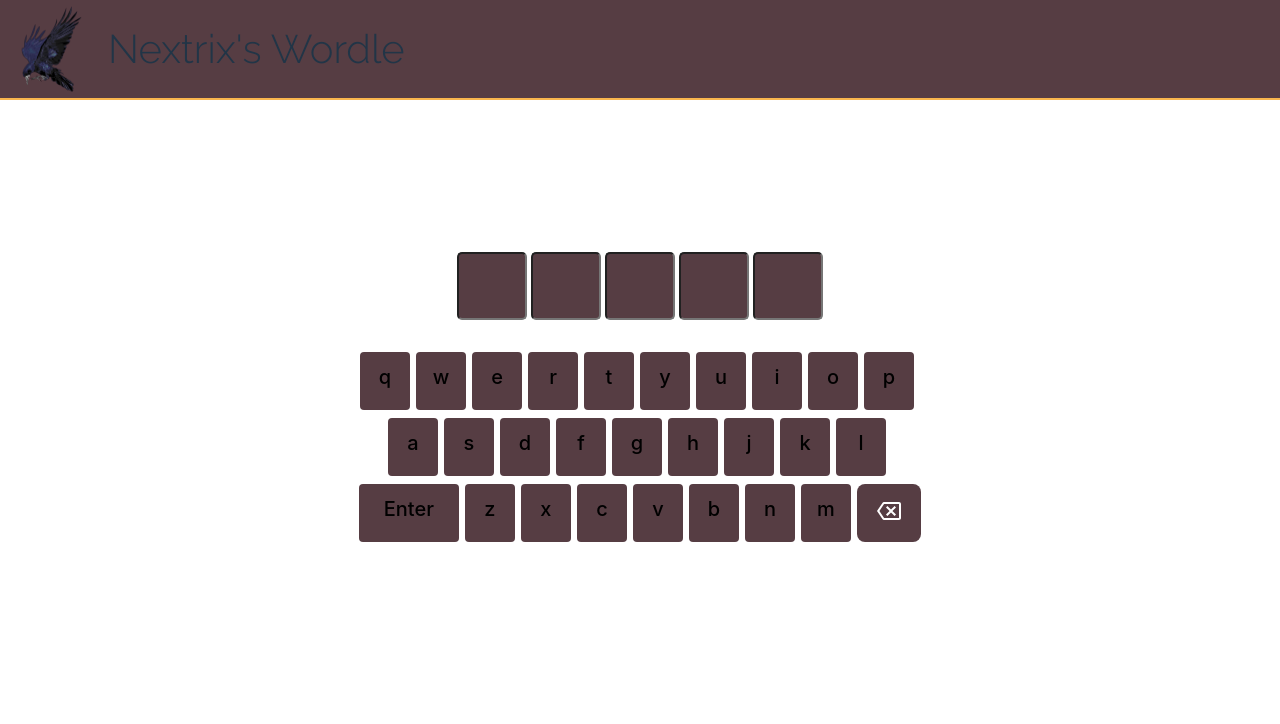
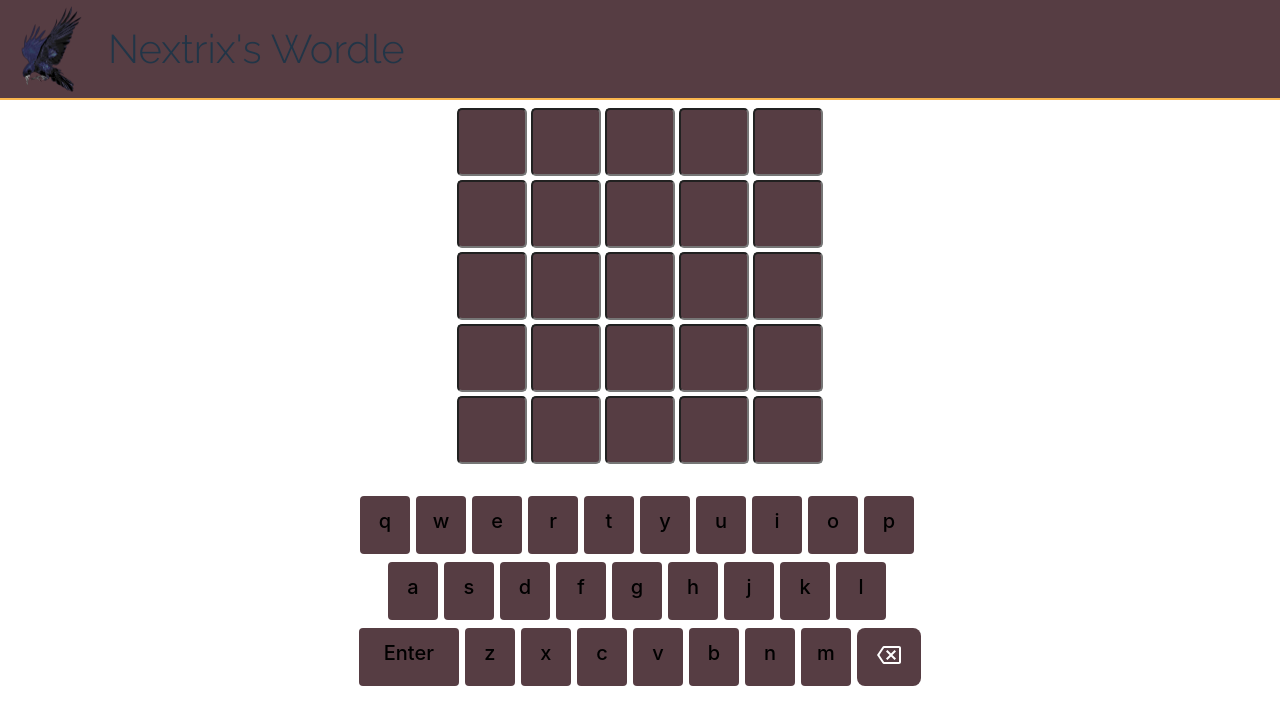
Before and after one commit to Nestrixx/wordle, a React (Vite) app: page / in a window 1280 px wide. Shown: the top 724 px of the page. Built offline with nearby package versions, Linux system fonts and the light colour scheme.

Commit message:
added back in all of the input boxes and added optional chaining to prevent accessing undefined values.

```diff
--- a/src/code/InputBoxes.tsx
+++ b/src/code/InputBoxes.tsx
@@ -5,47 +5,44 @@ type Props = {
 }
 
 const InputBoxes: React.FC<Props> = ({gameState}) => {
-  // const columns = 5;
-  // const inputsPerColumn = 5;
-  //refactor this to use loops to generate the rows.
 
   return (
     <div className="boxWrapper">
       <div className="column1">
-        <input className="letterBox" type="text" maxLength={1} value={gameState[0][0] || ''} readOnly />
-        <input className="letterBox" type="text" maxLength={1} value={gameState[0][1] || ''} readOnly />
-        <input className="letterBox" type="text" maxLength={1} value={gameState[0][2] || ''} readOnly />
-        <input className="letterBox" type="text" maxLength={1} value={gameState[0][3] || ''} readOnly />
-        <input className="letterBox" type="text" maxLength={1} value={gameState[0][4] || ''} readOnly />
+        <input className="letterBox" type="text" maxLength={1} value={ gameState[0]?.[0] || ''} readOnly />
+        <input className="letterBox" type="text" maxLength={1} value={ gameState[0]?.[1] || ''} readOnly />
+        <input className="letterBox" type="text" maxLength={1} value={ gameState[0]?.[2] || ''} readOnly />
+        <input className="letterBox" type="text" maxLength={1} value={ gameState[0]?.[3] || ''} readOnly />
+        <input className="letterBox" type="text" maxLength={1} value={ gameState[0]?.[4] || ''} readOnly />
       </div>
-      {/* <div className="column2">
-        <input className="letterBox" type="text" maxLength={1} value={currentGuess[0] || ''} readOnly />
-        <input className="letterBox" type="text" maxLength={1} value={currentGuess[1] || ''} readOnly />
-        <input className="letterBox" type="text" maxLength={1} value={currentGuess[2] || ''} readOnly />
-        <input className="letterBox" type="text" maxLength={1} value={currentGuess[3] || ''} readOnly />
-        <input className="letterBox" type="text" maxLength={1} value={currentGuess[4] || ''} readOnly />
+      <div className="column2">
+        <input className="letterBox" type="text" maxLength={1} value={ gameState[1]?.[0] || ''} readOnly />
+        <input className="letterBox" type="text" maxLength={1} value={ gameState[1]?.[1] || ''} readOnly />
+        <input className="letterBox" type="text" maxLength={1} value={ gameState[1]?.[2] || ''} readOnly />
+        <input className="letterBox" type="text" maxLength={1} value={ gameState[1]?.[3] || ''} readOnly />
+        <input className="letterBox" type="text" maxLength={1} value={ gameState[1]?.[4] || ''} readOnly />
       </div>
       <div className="column3">
-        <input className="letterBox" type="text" maxLength={1} value={currentGuess[0] || ''} readOnly />
-        <input className="letterBox" type="text" maxLength={1} value={currentGuess[1] || ''} readOnly />
-        <input className="letterBox" type="text" maxLength={1} value={currentGuess[2] || ''} readOnly />
-        <input className="letterBox" type="text" maxLength={1} value={currentGuess[3] || ''} readOnly />
-        <input className="letterBox" type="text" maxLength={1} value={currentGuess[4] || ''} readOnly />
+        <input className="letterBox" type="text" maxLength={1} value={ gameState[2]?.[0] || ''} readOnly />
+        <input className="letterBox" type="text" maxLength={1} value={ gameState[2]?.[1] || ''} readOnly />
+        <input className="letterBox" type="text" maxLength={1} value={ gameState[2]?.[2] || ''} readOnly />
+        <input className="letterBox" type="text" maxLength={1} value={ gameState[2]?.[3] || ''} readOnly />
+        <input className="letterBox" type="text" maxLength={1} value={ gameState[2]?.[4] || ''} readOnly />
       </div>
       <div className="column4">
-        <input className="letterBox" type="text" maxLength={1} value={currentGuess[0] || ''} readOnly />
-        <input className="letterBox" type="text" maxLength={1} value={currentGuess[1] || ''} readOnly />
-        <input className="letterBox" type="text" maxLength={1} value={currentGuess[2] || ''} readOnly />
-        <input className="letterBox" type="text" maxLength={1} value={currentGuess[3] || ''} readOnly />
-        <input className="letterBox" type="text" maxLength={1} value={currentGuess[4] || ''} readOnly />
+        <input className="letterBox" type="text" maxLength={1} value={ gameState[3]?.[0] || ''} readOnly />
+        <input className="letterBox" type="text" maxLength={1} value={ gameState[3]?.[1] || ''} readOnly />
+        <input className="letterBox" type="text" maxLength={1} value={ gameState[3]?.[2] || ''} readOnly />
+        <input className="letterBox" type="text" maxLength={1} value={ gameState[3]?.[3] || ''} readOnly />
+        <input className="letterBox" type="text" maxLength={1} value={ gameState[3]?.[4] || ''} readOnly />
       </div>
       <div className="column5">
-        <input className="letterBox" type="text" maxLength={1} value={currentGuess[0] || ''} readOnly />
-        <input className="letterBox" type="text" maxLength={1} value={currentGuess[1] || ''} readOnly />
-        <input className="letterBox" type="text" maxLength={1} value={currentGuess[2] || ''} readOnly />
-        <input className="letterBox" type="text" maxLength={1} value={currentGuess[3] || ''} readOnly />
-        <input className="letterBox" type="text" maxLength={1} value={currentGuess[4] || ''} readOnly />
-      </div> */}
+        <input className="letterBox" type="text" maxLength={1} value={ gameState[4]?.[0] || ''} readOnly />
+        <input className="letterBox" type="text" maxLength={1} value={ gameState[4]?.[1] || ''} readOnly />
+        <input className="letterBox" type="text" maxLength={1} value={ gameState[4]?.[2] || ''} readOnly />
+        <input className="letterBox" type="text" maxLength={1} value={ gameState[4]?.[3] || ''} readOnly />
+        <input className="letterBox" type="text" maxLength={1} value={ gameState[4]?.[4] || ''} readOnly />
+      </div>
     </div>
   );
 };
```
Also changed, not shown: src/code/App.tsx (+9 -5 lines).
